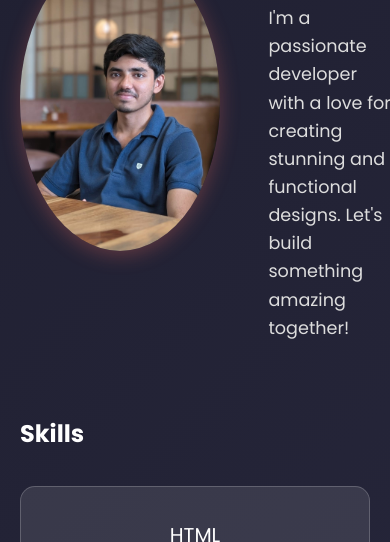
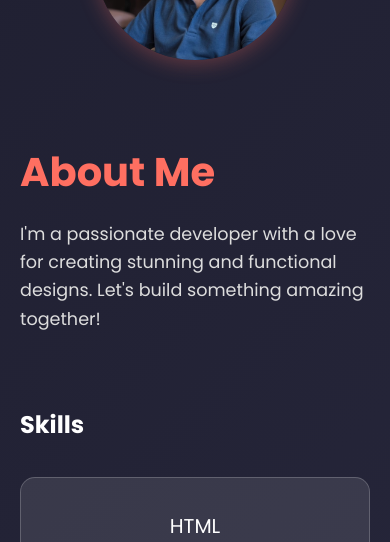
Before and after one commit to mohsin0124/My-portfolio, a plain HTML site: page index.html in a window 390 px wide. Shown: the part 595-1137 px from the top of the page. Drawn offline with Linux system fonts and the light colour scheme.

Commit message:
fixed pic

```diff
--- a/style.css
+++ b/style.css
@@ -53,11 +53,30 @@
   .about-section img {
     border-radius: 50%;
     height: 300px;
-    width: 500px;
+    width: 490px;
     object-fit: cover;
     box-shadow: 0 4px 20px rgba(255, 111, 97, 0.3);
     transition: transform 0.3s ease;
   }
+
+  @media (max-width: 768px) { /* Adjust 768px as needed for your design */
+    .about-section {
+        flex-direction: column; /* Stack image and text vertically */
+        align-items: center; /* Center the content */
+        text-align: center; /* Center text within the section */
+    }
+
+    .about-section img {
+        width: 200px; /* Smaller image on mobile */
+        height: 200px;
+        margin-bottom: 2rem; /* Add space below the image */
+    }
+
+    .about-content{
+        text-align: left;
+    }
+}
+
 
   .about-section img:hover {
     transform: scale(1.1);
```
